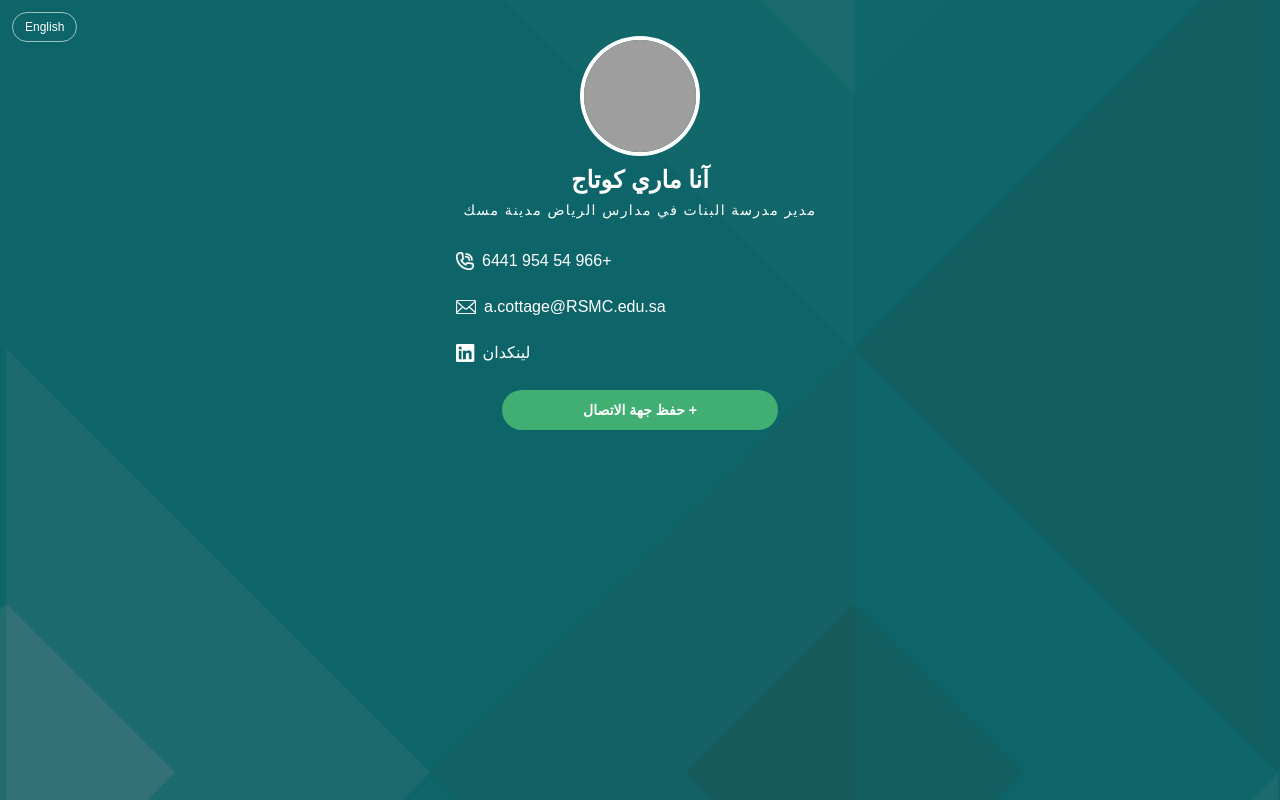
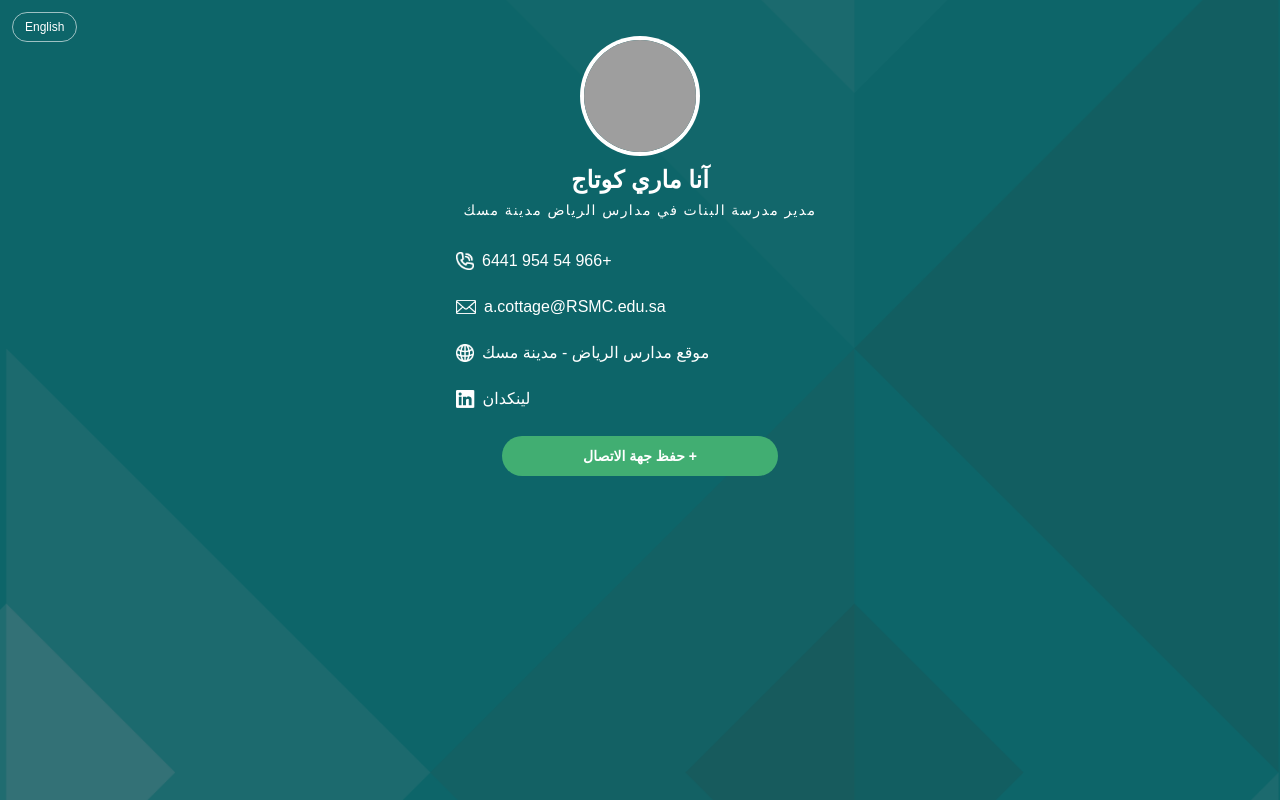
Before and after one commit to RiyadhSchoolsMiskCity/Anne-Marie-Cottage, a plain HTML site: page arabic.html in a window 1280 px wide. Drawn offline with nearby package versions, Linux system fonts and the light colour scheme; grey boxes are pictures that could not be loaded.

Commit message:
Update arabic.html

```diff
--- a/arabic.html
+++ b/arabic.html
@@ -50,6 +50,12 @@
         <img src="Picture2.png" class="icon-email" />
       </a>
 
+       <a href="https://rsg.edu.sa/RSMiskCity/" target="_blank"
+   class="flex items-center justify-end gap-2 hover:bg-white/5 p-2 rounded-lg">
+  <span class="font-medium">موقع مدارس الرياض - مدينة مسك</span>
+  <img src="Picture3.png" class="icon-img" />
+</a>
+
       <a href="https://sa.linkedin.com/in/anne-marie-cottage-8b2915348" target="_blank"
          class="flex items-center justify-end gap-2 hover:bg-white/5 p-2 rounded-lg">
         <span class="font-medium">لينكدان</span>
```
